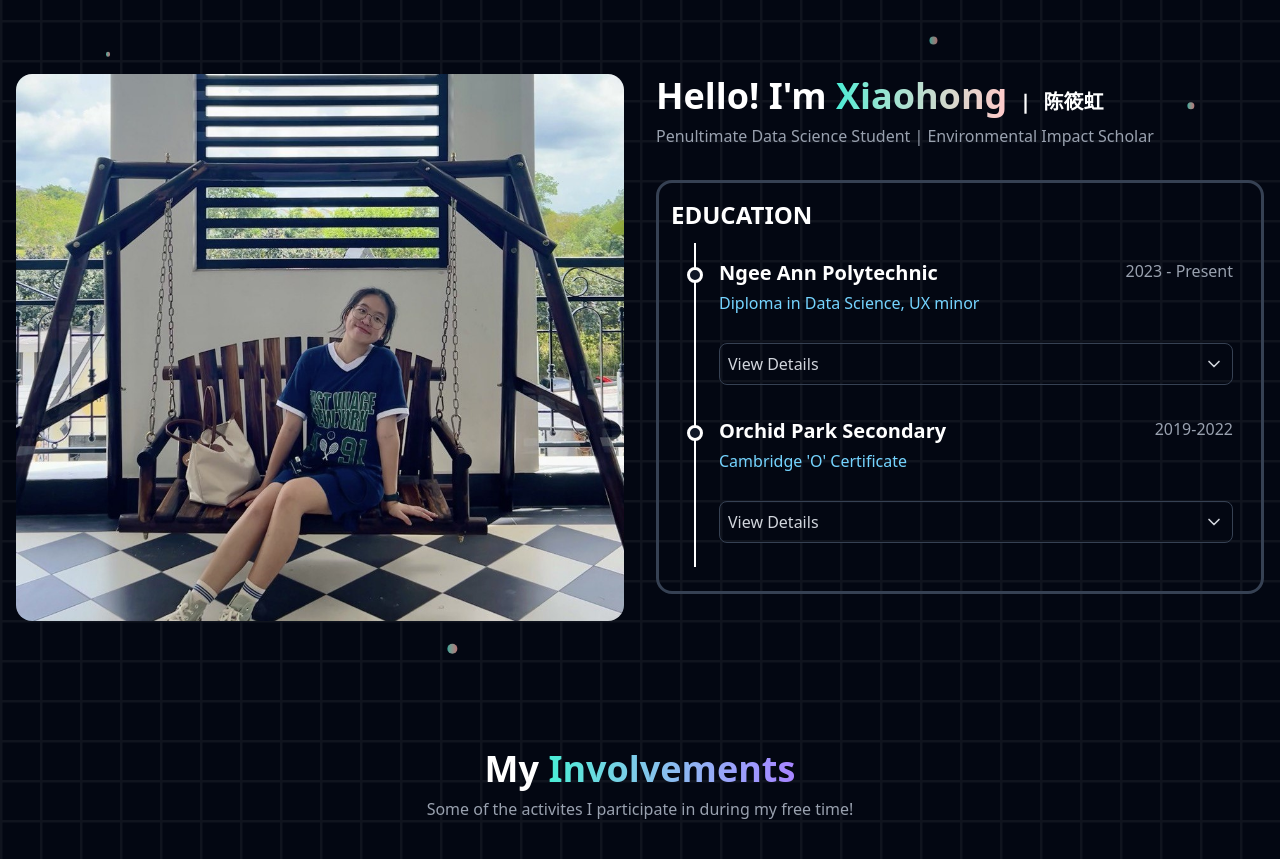
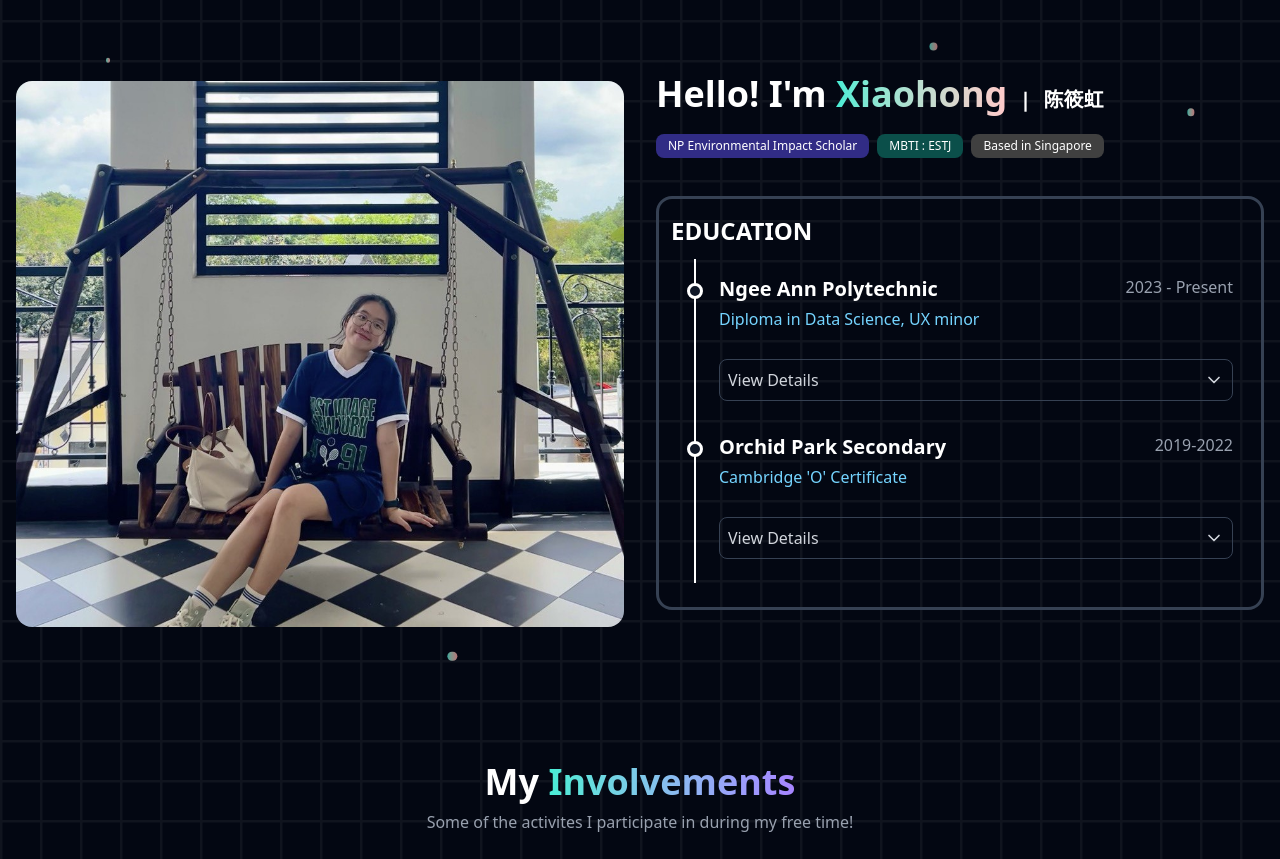
Before and after one commit to xhhhhhchen/My-Portfolio, a React (Vite) app: page /main in a window 1280 px wide. Shown: the part 2420-3279 px from the top of the page. Built offline with nearby package versions, Linux system fonts and the light colour scheme.

Commit message:
edited about

```diff
--- a/src/sections/about.jsx
+++ b/src/sections/about.jsx
@@ -4,6 +4,8 @@ import Title from '../components/title'
 import { useState } from 'react';
 import { ChevronDown, ChevronUp } from 'lucide-react';
 import EducationSection from './education';
+import {motion} from 'framer-motion'
+
 
 const About = () => {
   const [expandedSection, setExpandedSection] = useState(null);
@@ -29,9 +31,44 @@ const About = () => {
                   <span className = "text-xl bg-white-100 bg-clip-text font-mono"> | 陈筱虹  </span>
               </h2>
 
-              <p className = "text-gray-400 ">
-              Penultimate Data Science Student | Environmental Impact Scholar
-              </p>
+
+
+              <div className="flex items-center gap-2 mt-5 flex-shrink-0 flex-wrap">
+
+                <motion.div
+                whileHover={{ scale: 1.1 }}
+                transition={{ type: "spring", stiffness: 300 }}
+              >
+
+                  <span className="bg-indigo-900 px-3 py-1 text-xs rounded-lg inline-block truncate">
+                 NP Environmental Impact Scholar
+                  </span>
+
+                </motion.div>
+
+                <motion.div
+                whileHover={{ scale: 1.1 }}
+                transition={{ type: "spring", stiffness: 300 }}
+              >
+
+                  <span className="bg-teal-900 px-3 py-1 text-xs rounded-lg inline-block truncate">
+               MBTI : ESTJ
+                  </span>
+
+                </motion.div>
+
+                <motion.div
+                whileHover={{ scale: 1.1 }}
+                transition={{ type: "spring", stiffness: 300 }}
+              >
+
+                  <span className="bg-neutral-700 px-3 py-1 text-xs rounded-lg inline-block truncate">
+                  Based in Singapore
+                  </span>
+
+                </motion.div>
+
+              </div>
 
               <div>
               <EducationSection/>
```
